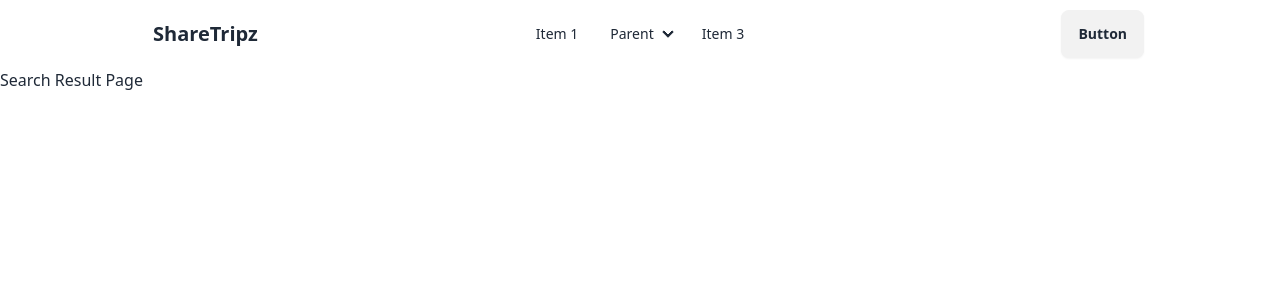
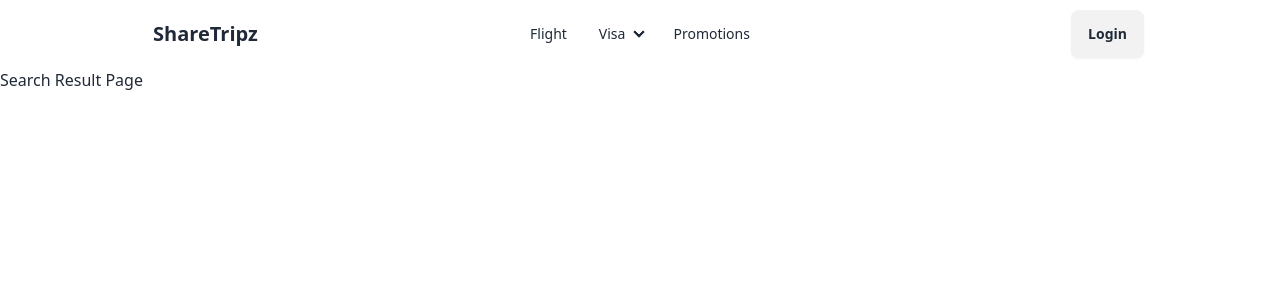
Before and after one commit to sakibrimon/sharetripz, a React (Vite) app: page /flight-search in a window 1280 px wide. Shown: the top 300 px of the page. Built offline with nearby package versions, Linux system fonts and the light colour scheme.

Commit message:
fixed navbar

```diff
--- a/src/components/Nav/Nav.jsx
+++ b/src/components/Nav/Nav.jsx
@@ -20,36 +20,38 @@ const Nav = () => {
                     <ul
                         tabIndex={0}
                         className="menu menu-sm dropdown-content bg-base-100 rounded-box z-[1] mt-3 w-52 p-2 shadow">
-                        <li><a>Item 1</a></li>
+                        <li><a>Flight</a></li>
                         <li>
-                            <a>Parent</a>
+                            <a>Visa</a>
                             <ul className="p-2">
-                                <li><a>Submenu 1</a></li>
-                                <li><a>Submenu 2</a></li>
+                                <li><a>Visa Application</a></li>
+                                <li><a>Visa Guide</a></li>
+                                <li><a>Transit Visa</a></li>
                             </ul>
                         </li>
-                        <li><a>Item 3</a></li>
+                        <li><a>Promotions</a></li>
                     </ul>
                 </div>
                 <a className="btn btn-ghost text-xl">ShareTripz</a>
             </div>
             <div className="navbar-center hidden lg:flex">
                 <ul className="menu menu-horizontal px-1">
-                    <li><a>Item 1</a></li>
+                    <li><a>Flight</a></li>
                     <li>
                         <details>
-                            <summary>Parent</summary>
+                            <summary>Visa</summary>
                             <ul className="p-2">
-                                <li><a>Submenu 1</a></li>
-                                <li><a>Submenu 2</a></li>
+                                <li><a>Visa Application</a></li>
+                                <li><a>Visa Guide</a></li>
+                                <li><a>Transit Visa</a></li>
                             </ul>
                         </details>
                     </li>
-                    <li><a>Item 3</a></li>
+                    <li><a>Promotions</a></li>
                 </ul>
             </div>
             <div className="navbar-end">
-                <a className="btn">Button</a>
+                <a className="btn">Login</a>
             </div>
         </div>
     );
```
